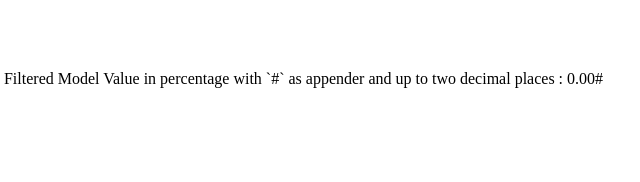
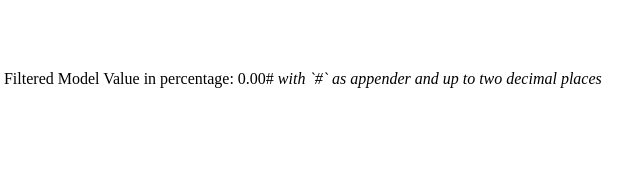
Before and after one commit to ashwinik001/ng-utils, a website: page index.html in a window 1280 px wide. Shown: the part 178-360 px from the top of the page, 493-1133 px from the left. Drawn offline with nearby package versions, Linux system fonts and the light colour scheme.

Commit message:
Update index.html

```diff
--- a/index.html
+++ b/index.html
@@ -99,7 +99,7 @@
 
 	<span>Model Value : {{ models.number4 }}</span>
 
-	<span>Filtered Model Value in percentage with `#` as appender and up to two decimal places : {{ models.number4 | percentage:'#':2 }}</span>
+	<span>Filtered Model Value in percentage: {{ models.number4 | percentage:'#':2 }} <i> with `#` as appender and up to two decimal places </i></span>
 
 </div>
 
```
